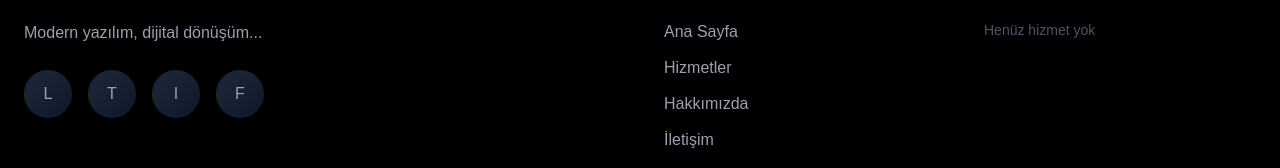
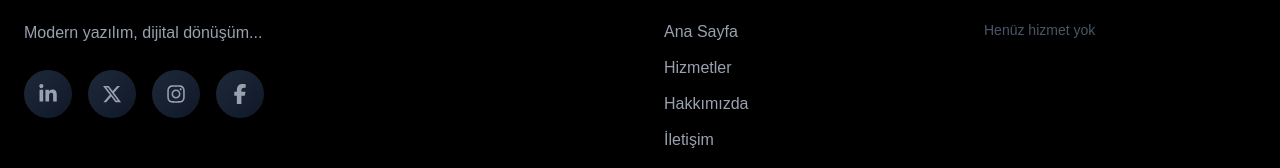
Before and after one commit to melisa-kabasakal/my-company-website, a Next.js app: page / in a window 1280 px wide. Shown: the part 3890-4058 px from the top of the page. Built offline with nearby package versions, Linux system fonts and the light colour scheme; no server answers; the database is empty.

Commit message:
feat: replace social media initials with icons in footer

```diff
--- a/src/app/components/Footer.js
+++ b/src/app/components/Footer.js
@@ -3,11 +3,16 @@
 import { useTranslations } from "next-intl";
 import { useLocale } from "@/i18n/I18nProvider";
 
+import {
+  FaLinkedinIn,
+  FaXTwitter,
+  FaInstagram,
+  FaFacebookF,
+} from "react-icons/fa6";
+
 export default function Footer({ scrollToSection, services = [] }) {
   const t = useTranslations("footer");
   const { locale } = useLocale();
-
-
 
   return (
     <footer className="relative border-t border-gray-800/50 py-16 backdrop-blur-sm">
@@ -25,23 +30,27 @@ export default function Footer({ scrollToSection, services = [] }) {
 
             <div className="flex gap-4">
               {[
-                { name: "LinkedIn", href: "#" },
-                { name: "Twitter", href: "#" },
-                { name: "Instagram", href: "#" },
-                { name: "Facebook", href: "#" },
+                { name: "LinkedIn", href: "#", icon: <FaLinkedinIn /> },
+                { name: "X", href: "#", icon: <FaXTwitter /> },
+                { name: "Instagram", href: "#", icon: <FaInstagram /> },
+                { name: "Facebook", href: "#", icon: <FaFacebookF /> },
               ].map((social) => (
                 <a
                   key={social.name}
                   href={social.href}
                   target="_blank"
                   rel="noopener noreferrer"
+                  aria-label={social.name}
                   className="w-12 h-12 rounded-full bg-gradient-to-br from-gray-800 to-gray-900 hover:from-blue-500 hover:to-emerald-600 transition-all duration-500 flex items-center justify-center text-gray-400 hover:text-white transform hover:scale-110"
                 >
-                  {social.name[0]}
+                  <span className="text-xl">
+                    {social.icon}
+                  </span>
                 </a>
               ))}
             </div>
           </div>
+
           <div>
             <h4 className="text-white text-lg font-semibold mb-6">
               {t("quickLinks")}
@@ -61,7 +70,6 @@ export default function Footer({ scrollToSection, services = [] }) {
             </ul>
           </div>
 
-          {/* SERVICES */}
           <div>
             <h4 className="text-white text-lg font-semibold mb-6">
               {t("servicesTitle")}
@@ -94,7 +102,6 @@ export default function Footer({ scrollToSection, services = [] }) {
                 );
               })}
 
-
               {services.length === 0 && (
                 <li className="text-gray-600 text-sm">
                   {t("noServices")}
@@ -102,10 +109,7 @@ export default function Footer({ scrollToSection, services = [] }) {
               )}
             </ul>
           </div>
-
         </div>
-
-        {/* BOTTOM */}
         <div className="pt-8 border-t border-gray-800/50 flex flex-col md:flex-row justify-between items-center">
           <div className="text-gray-600 text-sm flex items-center gap-2">
             © {new Date().getFullYear()} muntech
```
